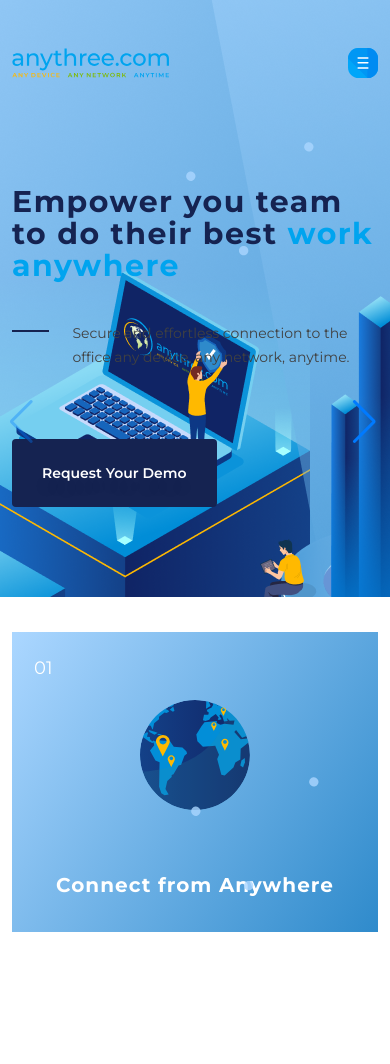
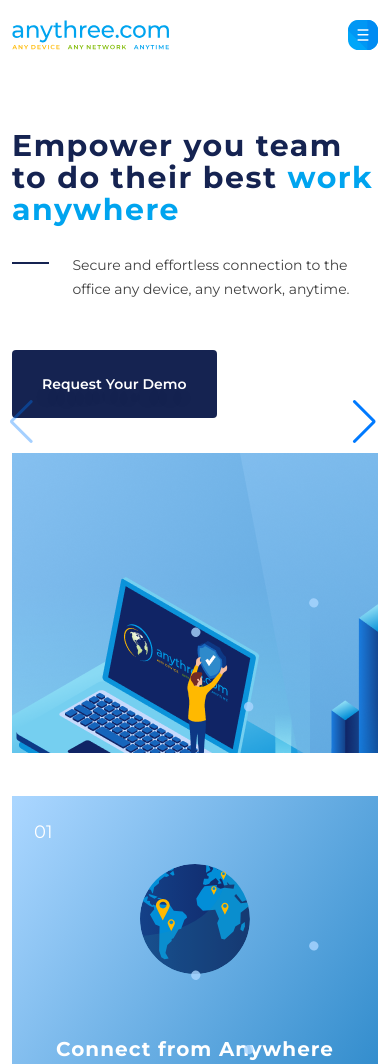
Before and after one commit to Aneckon/Animation, a plain HTML site: page index.html in a window 390 px wide. Shown: the top 1064 px of the page. Before the commit the page ends 932 px from the top, so only its background shows below. Drawn offline with nearby package versions, Linux system fonts and the light colour scheme.

Commit message:
Add files via upload

```diff
--- a/css/style.css
+++ b/css/style.css
@@ -74,8 +74,8 @@ body {
     width: 100%;
     height: 820px;
     top: 0px;
+    animation: snow1 18s infinite linear;
     animation-iteration-count: infinite;
-    animation: snow1 18s infinite linear;
 }
 .box__snow{
     background-image: url('../img/Vector.svg');
@@ -93,8 +93,8 @@ body {
     width: 100%;
     background-image: url('../img/Vector.svg');
     height: 393px;
+    animation: box__snow 18s infinite linear;
     animation-iteration-count: infinite;
-    animation: box__snow 18s infinite linear;
     position: absolute;
     left: 0;
     bottom: 0;
@@ -115,6 +115,7 @@ body {
     60% {background-position: 60% -300px;}
     to{background-position: 70% -700px;}
 }
+
 
 .fon__img{
     z-index: -1;
@@ -356,6 +357,7 @@ body {
     }
     .fon__title{
         font-size: 44px;
+        line-height: 55px;
     }
     .fon__btn{
         font-size: 18px;
@@ -382,6 +384,7 @@ body {
     }
     .fon__title{
         font-size: 40px;
+        line-height: 48px;
     }
     .fon__btn{
         font-size: 16px;
@@ -420,6 +423,7 @@ body {
     }
     .fon__title{
         font-size: 36px;
+        line-height: 42px;
     }
     .fon__btn{
         font-size: 15px;
@@ -512,7 +516,7 @@ body {
     }
     .fon__title{
         font-size: 34px;
-        line-height: 52px;
+        line-height: 42px;
     }
     .fon__btn{
         font-size: 14px;
@@ -558,6 +562,31 @@ body {
     }
 }
 @media (max-width: 730px) {
+    .header{
+        padding: 20px 0;
+    }
+    .fon__inner{
+        margin-top: 20px;
+    }
+    .fon{
+        display: flex;
+        flex-wrap:  wrap;
+    }
+    .fon__button{
+        padding-top: 10px;
+        margin-bottom: 60px;
+    }
+    .box{
+        padding-top: 0;
+    }
+    .fon__img .font{
+        height: 500px;
+    }
+    .fon__img{
+        width: 100%;
+        position: relative;
+        order: 2;
+    }
     .swiper{
         padding-top: 120px;
     }
@@ -567,9 +596,6 @@ body {
     .fon__title{
         font-size: 48px;
         line-height: 62px;
-    }
-    .fon__inner{
-        margin-top: 60px;
     }
     .fon__subheader{
         max-width: 549px;
@@ -587,8 +613,8 @@ body {
         background-size: auto;
         background-position: center;
     }
-    .box{
-        padding-top: 120px;
+    .fon{
+        margin-bottom: 80px;
     }
 }
 @media (max-width: 560px) {
@@ -600,26 +626,29 @@ body {
         line-height: 52px;
     }
     .fon__inner{
-        margin-top: 60px;
+        margin-top: 20px;
     }
     .fon__subheader{
         max-width: 449px;
         padding-bottom: 60px;
+    }
+    .fon__header{
+        padding-bottom: 20px;
     }
     .fon__subheader::before{
         width: 72px;
         margin-right: 23px;
     }
     .fon__img .font{
-        height: 700px;
-    }
-    .box{
-        padding-top: 80px;
+        height: 300px;
     }
 }
 @media (max-width: 460px) {
-    .fon__img .font{
-        height: 600px;
+    .fon{
+        margin-bottom: 40px;
+    }
+    .fon__subheader{
+        padding-bottom: 20px;
     }
     .box{
         padding-top: 0px;
@@ -659,11 +688,11 @@ body {
         line-height: 32px;
     }
     .fon__inner{
-        margin-top: 60px;
+        margin-top: 20px;
     }
     .fon__subheader{
         max-width: 249px;
-        padding-bottom: 60px;
+        padding-bottom: 20px;
     }
     .fon__subheader::before{
         display: none;
@@ -674,6 +703,9 @@ body {
     }
     .fon__btn{
         padding: 18px 20px;
+    }
+    .fon__img .font{
+        height: 300px;
     }
 }
 
```
